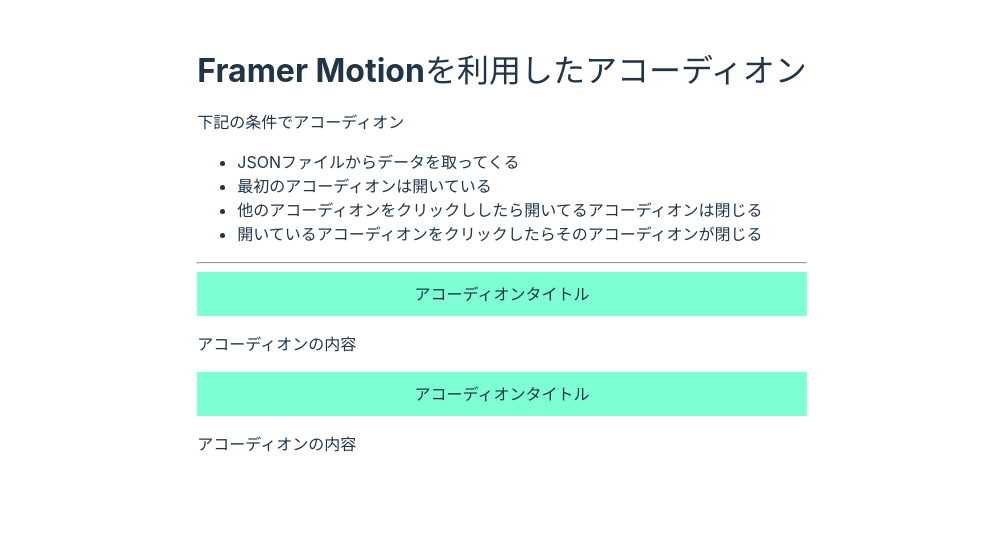
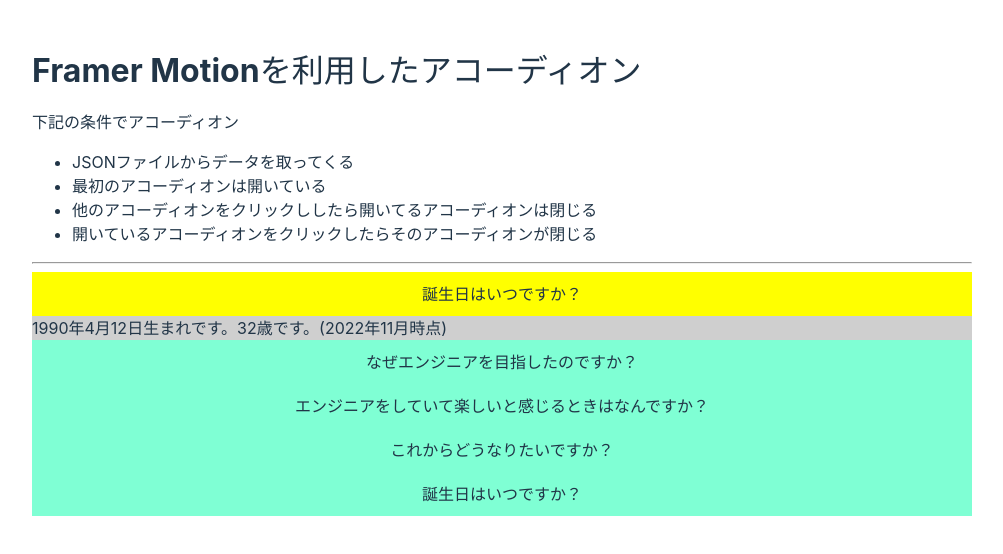
Before and after one commit to kirikirimai/react-multi-accordion, a React (Vite) app: page / in a window 1280 px wide. Shown: the top 554 px of the page, without its empty margins (138-1141 px from the left). Built offline with nearby package versions, Linux system fonts and the light colour scheme.

Commit message:
change file

```diff
--- a/public/dummy.json
+++ b/public/dummy.json
@@ -19,49 +19,6 @@
       {
         "question": "誕生日はいつですか？",
         "answer": "1990年4月12日生まれです。32歳です。(2022年11月時点)"
-      },
-      {
-        "question": "なぜエンジニアを目指したのですか？",
-        "answer": "簡単に1,000万円稼げると聞いたので目指しました。"
-      },
-      {
-        "question": "エンジニアをしていて楽しいと感じるときはなんですか？",
-        "answer": "思っていたようにフロントの実装ができたときです。バックエンドは現在勉強中なのですが､ロジックを考える時間も楽しいです。"
-      },
-      {
-        "question": "これからどうなりたいですか？",
-        "answer": "まずはフロントエンドを極めていきたいです。バックエンドやデザイン領域にも関心があるので自分で勉強は続けていきたいです。"
-      },
-      {
-        "question": "誕生日はいつですか？",
-        "answer": "1990年4月12日生まれです。32歳です。(2022年11月時点)"
-      },
-      {
-        "question": "なぜエンジニアを目指したのですか？",
-        "answer": "簡単に1,000万円稼げると聞いたので目指しました。"
-      },
-      {
-        "question": "エンジニアをしていて楽しいと感じるときはなんですか？",
-        "answer": "思っていたようにフロントの実装ができたときです。バックエンドは現在勉強中なのですが､ロジックを考える時間も楽しいです。"
-      },
-      {
-        "question": "これからどうなりたいですか？",
-        "answer": "まずはフロントエンドを極めていきたいです。バックエンドやデザイン領域にも関心があるので自分で勉強は続けていきたいです。"
-      },{
-        "question": "誕生日はいつですか？",
-        "answer": "1990年4月12日生まれです。32歳です。(2022年11月時点)"
-      },
-      {
-        "question": "なぜエンジニアを目指したのですか？",
-        "answer": "簡単に1,000万円稼げると聞いたので目指しました。"
-      },
-      {
-        "question": "エンジニアをしていて楽しいと感じるときはなんですか？",
-        "answer": "思っていたようにフロントの実装ができたときです。バックエンドは現在勉強中なのですが､ロジックを考える時間も楽しいです。"
-      },
-      {
-        "question": "これからどうなりたいですか？",
-        "answer": "まずはフロントエンドを極めていきたいです。バックエンドやデザイン領域にも関心があるので自分で勉強は続けていきたいです。"
       }
     ]
   }
--- a/src/App.css
+++ b/src/App.css
@@ -46,3 +46,17 @@
   font-weight: bold;
   cursor: pointer;
 }
+
+.accBlock__btn.isClicked{
+  background-color:#ffff00;
+}
+
+.accBlock__body{
+  height: 0;
+  overflow: hidden;
+  background-color: #cfcfcf;
+}
+
+.accBlock__body.isOpend{
+  height: auto;
+}
--- a/src/App.jsx
+++ b/src/App.jsx
@@ -1,22 +1,37 @@
-import { useEffect, useState } from 'react'
+import { useCallback, useEffect, useState } from 'react'
 import './App.css'
+import { motion, useAnimationControls } from 'framer-motion';
+
 
 function App() {
+  const defaultOpenIndex = 0
+  const [jsonData, setJsonData] = useState([])
+  const [openList, setOpenList] = useState([])
 
-  const [jsonData,setJsonData]=useState([])
+  const btn_css = {
+    "backgroundColor": "#ffff00"
+  }
 
-  const readJsonFile=async()=>{
+  const readJsonFile = async () => {
     const res = await fetch("/dummy.json")
-    const json=await res.json()
+    const json = await res.json()
 
+    setOpenList(() => {
+      return [...Array(json.faqs.length)].map((v, i) => i === defaultOpenIndex ? true : false)
+    })
     setJsonData(json.faqs)
   }
-  useEffect(()=>{
 
+  useEffect(() => {
     readJsonFile()
-  },[])
+  }, [])
 
-  console.log(jsonData)
+  const onClickHandler=useCallback((index)=>{
+    setOpenList(openList.map((open,i)=> i === index ? !open : false))
+  },[openList])
+
+
+  console.log(openList)
 
   return (
     <div className="App">
@@ -31,18 +46,22 @@ function App() {
       <hr />
 
       <div className="accBlock">
-        <div className="accBlock__btn">
+        {jsonData.map((faq, index) => {
+          return (
+            <div key={index}>
+              <div onClick={()=> onClickHandler(index)} className={`${"accBlock__btn"} ${openList[index]? "isClicked" :""}`}>{faq.question}</div>
+              <div className={`${"accBlock__body"} ${openList[index]? "isOpend" :""}`}>
+                {faq.answer}
+              </div>
+            </div>
+          )
+        })}
+        {/* <div className="accBlock__btn">
           アコーディオンタイトル
         </div>
         <div className="accBlock__body">
           <p>アコーディオンの内容</p>
-        </div>
-        <div className="accBlock__btn">
-          アコーディオンタイトル
-        </div>
-        <div className="accBlock__body">
-          <p>アコーディオンの内容</p>
-        </div>
+        </div> */}
       </div>
     </div>
   )
```
